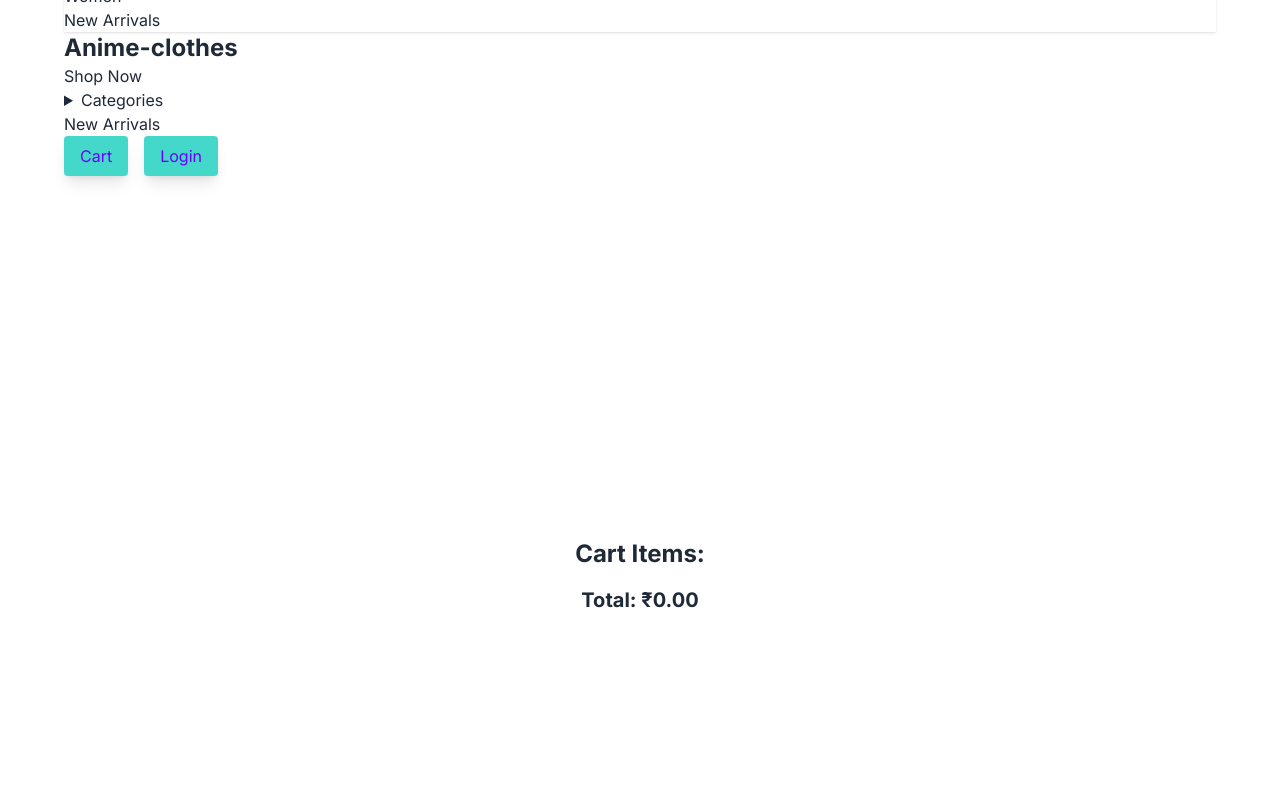
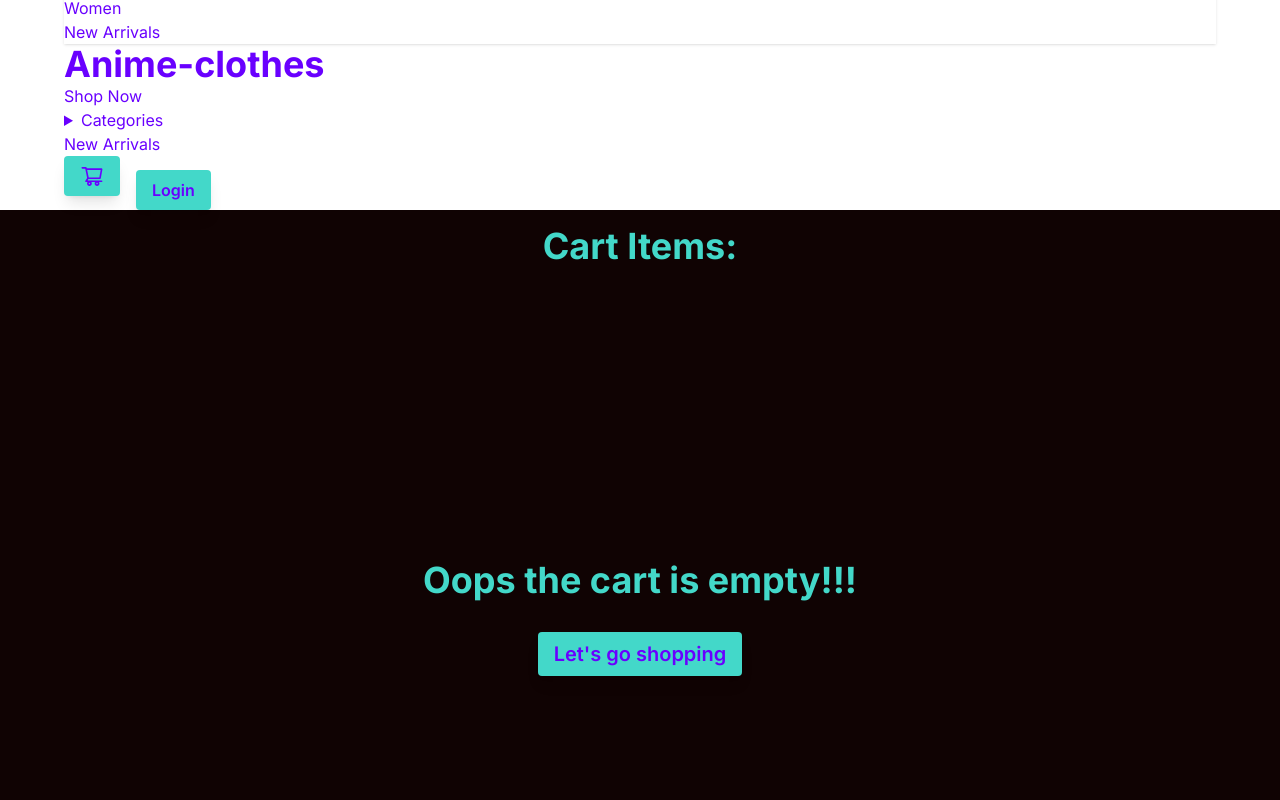
Before and after one commit to Saiwebdev2005/E-Commerce, a Next.js app: page /Cart in a window 1280 px wide. Shown: the part 1240-2040 px from the top of the page. Built offline with nearby package versions, Linux system fonts and the light colour scheme.

Commit message:
item remove functionality for cart

```diff
--- a/package.json
+++ b/package.json
@@ -15,6 +15,7 @@
     "next": "14.0.3",
     "react": "^18",
     "react-dom": "^18",
+    "react-icons": "^4.12.0",
     "react-responsive-carousel": "^3.2.23"
   },
   "devDependencies": {
--- a/src/Components/navigation/Navbar.jsx
+++ b/src/Components/navigation/Navbar.jsx
@@ -1,7 +1,7 @@
 "use client";
 import { useState, useEffect } from 'react';
 import Link from 'next/link';
-
+import { AiOutlineShoppingCart } from "react-icons/ai";
 export default function Navbar() {
   const [isOpen, setIsOpen] = useState(false);
   const [isMounted, setIsMounted] = useState(false);
@@ -54,7 +54,7 @@ export default function Navbar() {
           </ul>
         </div>
         <div className="navbar-end space-x-4">
-          <Link href="\Cart"><span className="button font-semibold">Cart</span></Link>
+          <Link href="\Cart"><span className='button text-2xl mt-1.5'><AiOutlineShoppingCart/></span></Link>
           <Link href="\Login"><span className="button font-semibold">Login</span></Link>
         </div>
       </div>
--- a/src/app/Cart/page.jsx
+++ b/src/app/Cart/page.jsx
@@ -1,25 +1,47 @@
-"use client"
+// Page.js
+"use client";
 import React, { useContext } from 'react';
 import { CartContext } from '@/context'; // Import CartContext
 import { formatCurrency } from '@/utils/formatCurrency'; // Import formatCurrency
-
+import Link from 'next/link';
 function Page() {
-  const { cart } = useContext(CartContext);
+  const { cart, removeFromCart } = useContext(CartContext); // Destructure removeFromCart from context
 
   // Calculate the total amount
-  const totalAmount = cart.reduce((total, item) => total + item.price, 0);
+  const totalAmount = cart.reduce((total, item) => total + Number(item.price), 0);
 
   return (
-    <div className="flex flex-col items-center justify-center min-h-screen py-2">
-      <h1 className="text-2xl font-bold mb-4">Cart Items:</h1>
-      {cart.map((item, index) => (
-        <div key={index} className="p-4 border rounded shadow mb-2 w-full max-w-md">
-          <h2 className="text-xl">{item.title}</h2>
-          <p>{item.description}</p>
-          <p>Price: {formatCurrency(item.price)}</p> {/* Display the price of each item */}
-        </div>
-      ))}
-      <h2 className="text-xl font-bold">Total: {formatCurrency(totalAmount)}</h2> {/* Display the total amount */}
+    <div className='bg-c3 flex flex-col justify-center items-center'>
+      <h1 className="text-2xl md:text-4xl text-c4 font-bold my-4">Cart Items:</h1>
+      <div className="flex flex-col md:flex-row items-start md:items-center justify-center md:max-w-6xl min-h-screen py-2 px-4 md:px-0">
+        {cart.length > 0 ? (
+          <>
+            <div className="grid grid-cols-1 md:grid-cols-2 lg:grid-cols-3 gap-4 w-full md:w-3/4">
+              {cart.map((item, index) => (
+                <div key={index} className="max-w-xs sm:max-w-sm md:max-w-sm rounded overflow-hidden shadow-lg m-4 bg-c3 transform transition duration-500 ease-in-out hover:scale-105 hover:shadow-2xl">
+                  <img className="w-full h-32 md:h-64 object-cover" src={item.image} alt={item.title} />
+                  <div className="px-4 sm:px-6 py-2 sm:py-4">
+                    <div className="text-c2 text-lg md:text-2xl font-bold mb-2">{item.title}</div>
+                    <p className="text-xs md:text-sm text-c1">{item.description}</p>
+                    <p className='text-c4 text-xl mt-3 font-medium'>
+                      {formatCurrency(item.price)}
+                    </p>
+                    <button onClick={() => removeFromCart(item)} className="mt-2 bg-red-500 text-white px-2 py-1 rounded">Remove</button> {/* Add a "Remove" button */}
+                  </div>
+                </div>
+              ))}
+            </div>
+            <div className="fixed top-1/2 right-2 transform -translate-y-1/2 w-full md:w-1/4 flex flex-col items-center justify-center md:justify-start md:ml-8">
+              <h2 className="text-3xl font-bold text-c1">Total: {formatCurrency(totalAmount)}</h2>
+            </div>
+          </>
+        ) : (
+          <div className='flex flex-col justify-center items-center space-y-4 -mt-36'>
+          <h2 className="text-2xl md:text-4xl text-c4 font-bold my-4">Oops the cart is empty!!!</h2>
+          <Link href='\'><span className='button font-semibold text-md  md:text-xl'>Let's go shopping</span></Link>
+          </div>
+        )}
+      </div>
     </div>
   )
 }
--- a/src/app/Categories/Men/page.jsx
+++ b/src/app/Categories/Men/page.jsx
@@ -4,7 +4,7 @@ import cardData from '../../../Components/Data/cardData';
 import Card from '@/Components/UI/Card';
 import { CartContext } from '@/context';
 function page() {
-  const { setCart } = useContext(CartContext);
+  const { addToCart } = useContext(CartContext);
   const [start, setStart] = useState(0);
   const [itemsPerPage, setItemsPerPage] = useState(8);
 
@@ -32,9 +32,6 @@ function page() {
     setStart(prevStart => Math.max(prevStart - itemsPerPage, 0));
   };
 
-  const addToCart = (product) => {
-    setCart(prevCart => [...prevCart, product]);
-  };
   // Filter the cardData to only include items where gender is "Male"
   const maleCardData = cardData.filter(data => data.gender === "Male");
 
--- a/src/app/Categories/Women/page.jsx
+++ b/src/app/Categories/Women/page.jsx
@@ -4,7 +4,7 @@ import cardData from '../../../Components/Data/cardData';
 import Card from '@/Components/UI/Card';
 import { CartContext } from '@/context';
 function page() {
-  const { setCart } = useContext(CartContext);
+  const { addToCart } = useContext(CartContext);
   const [start, setStart] = useState(0);
   const [itemsPerPage, setItemsPerPage] = useState(8);
 
@@ -31,9 +31,7 @@ function page() {
   const handlePrevious = () => {
     setStart(prevStart => Math.max(prevStart - itemsPerPage, 0));
   };
-  const addToCart = (product) => {
-    setCart(prevCart => [...prevCart, product]);
-  };
+
   // Filter the cardData to only include items where gender is "Male"
   const womenCardData = cardData.filter(data => data.gender === "Women");
 
--- a/src/app/NewArrival/page.jsx
+++ b/src/app/NewArrival/page.jsx
@@ -1,11 +1,13 @@
-"use client";
+// page.js
+"use client"
 import React, { useState, useEffect, useContext } from 'react';
 import cardData from '../../Components/Data/cardData';
 import Card from '@/Components/UI/Card';
-import { CartContext } from '@/context';
+import { CartContext } from '@/context'; // Import CartContext
 
-function page() {
-  const { setCart } = useContext(CartContext);
+function Page() {
+  const { addToCart } = useContext(CartContext); // Destructure addToCart from context
+
   const [start, setStart] = useState(0);
   const [itemsPerPage, setItemsPerPage] = useState(8);
 
@@ -33,10 +35,6 @@ function page() {
     setStart(prevStart => Math.max(prevStart - itemsPerPage, 0));
   };
 
-  const addToCart = (product) => {
-    setCart(prevCart => [...prevCart, product]);
-  };
-
   return (
     <div className='w-full bg-c2 py-12'>
       <div className='max-w-6xl mx-auto'>
@@ -53,7 +51,7 @@ function page() {
               gender={data.gender}
               price={data.price}
               className="w-full h-48 object-cover"
-            onButtonClick={() => addToCart(data)}
+              onButtonClick={() => addToCart(data)} // Use addToCart function here
             />
           ))}
         </div>
@@ -66,4 +64,4 @@ function page() {
   );
 }
 
-export default page;
+export default Page;
--- a/src/app/layout.js
+++ b/src/app/layout.js
@@ -1,8 +1,9 @@
-"use client"
-import React, { useState } from 'react';
+// RootLayout.js
+
+import React from 'react';
 import Footer from '@/Components/Footer/Footer'
 import Navbar from '@/Components/navigation/Navbar'
-import { CartContext, CartWrapper } from '@/context/index'
+import { CartProvider } from '@/context/index' // Import CartProvider
 import { Inter } from 'next/font/google'
 import './globals.css'
 
@@ -14,15 +15,13 @@ const metadata = {
 }
 
 export default function RootLayout({ children }) {
-  const [cart, setCart] = useState([]);
-
   return (
     <html lang="en">
       <body className={inter.className}>
         <Navbar/>
-        <CartContext.Provider value={{cart, setCart}}>
+        <CartProvider> {/* Use CartProvider to wrap your components */}
           {children}
-        </CartContext.Provider>
+        </CartProvider>
         <Footer/>
       </body>
     </html>
--- a/src/context/index.jsx
+++ b/src/context/index.jsx
@@ -1,4 +1,24 @@
-"use client";
-import React, { createContext } from 'react';
+"use client"
+import React, { createContext, useState } from 'react';
 
 export const CartContext = createContext();
+
+export const CartProvider = ({ children }) => {
+  const [cart, setCart] = useState([]);
+
+  const addToCart = (item) => {
+    setCart((currentCart) => [...currentCart, item]);
+  };
+
+  const removeFromCart = (itemToRemove) => {
+    setCart((currentCart) => {
+      return currentCart.filter(item => item.id !== itemToRemove.id);
+    });
+  };
+
+  return (
+    <CartContext.Provider value={{ cart, addToCart, removeFromCart }}>
+      {children}
+    </CartContext.Provider>
+  );
+};
```
Also changed, not shown: src/Components/Home/HomeProduct.jsx (+6 -8 lines), 1 other file (tests, documents, lock files or other folders). Lines whose indentation alone changed are shown as unchanged.
